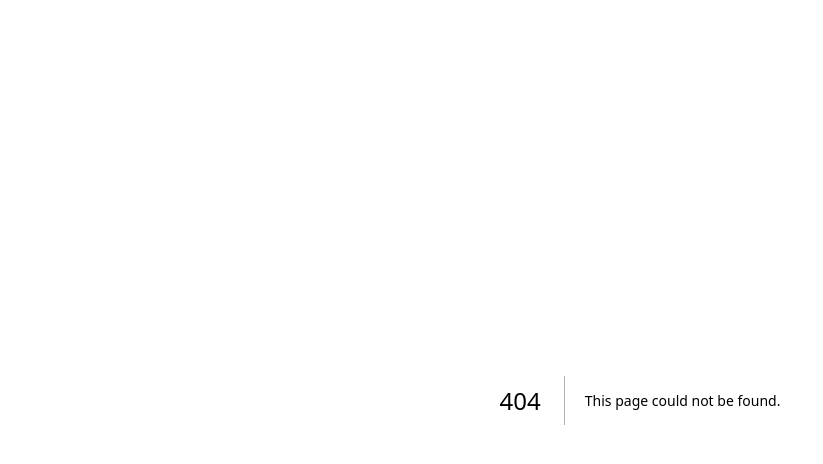
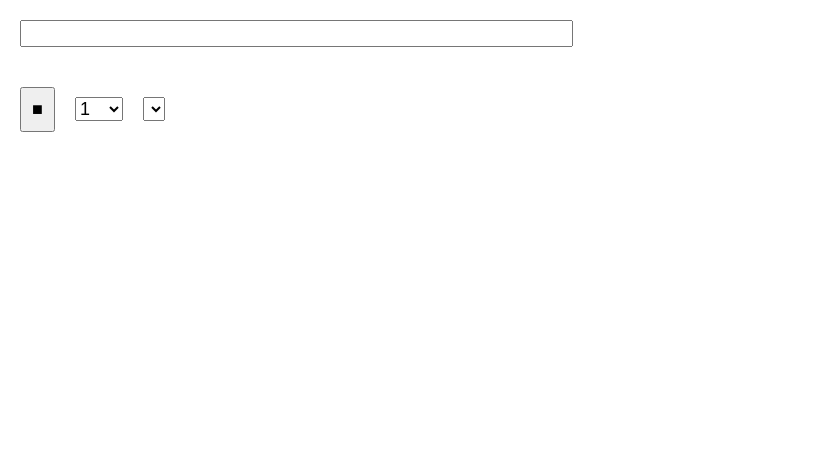
Before and after one commit to taeyoonwf/catchtext, a Next.js app: page /tts in a window 1280 px wide. Before the commit this address had no page. Shown: the top 464 px of the page, without its empty margins (0-823 px from the left). Built offline with nearby package versions, Linux system fonts and the light colour scheme.

Commit message:
tts test

```diff
--- /dev/null
+++ b/app/tts/layout.css
@@ -0,0 +1,24 @@
+.input-text {
+    color: black;
+    font-size: large;
+    margin: 20px;
+}
+
+.playBtn {
+    margin: 20px;
+    font-size: large;
+    padding: 10px;
+}
+
+.selectVoice {
+    font-size: large;
+}
+
+.selectSpeed {
+    font-size: large;
+    margin: 0px 20px 0px 0px;
+}
+
+.durationInfo {
+    margin: 0px 20px;
+}
--- /dev/null
+++ b/app/tts/page.tsx
@@ -0,0 +1,143 @@
+"use client"
+import './layout.css';
+import React, { useState, useEffect, useRef } from "react";
+
+export default function Home() {
+    const [text, setText] = useState("");
+    const [voices, setVoices] = useState<SpeechSynthesisVoice[]>([]); // = [];
+    const [voice, setVoice] = useState(-1);
+    const playingUtterance = useRef<SpeechSynthesisUtterance|undefined>(undefined);
+    const [isPlaying, setIsPlaying] = useState(false);
+    const [speed, setSpeed] = useState(1.0);
+    const [duration, setDuration] = useState(0.0);
+    const speeds: number[] = [0.7, 0.8, 0.9, 1.0, 1.2, 1.4, 1.6];
+    let playStartTime: Date = new Date();
+    let playEndTime: Date = new Date();
+    const speedConst: number = 1.45;
+
+    useEffect(() => {
+        const handleVoicesChanged = () => {
+            const availableVoices = window.speechSynthesis.getVoices();
+            console.log(availableVoices);
+            setVoices(availableVoices.sort((a, b) => {
+                const strA = a.lang + a.name;
+                const strB = b.lang + b.name;
+                if (strA.toUpperCase() < strB.toUpperCase())
+                    return -1;
+                if (strA.toUpperCase() > strB.toUpperCase())
+                    return 1;
+                return 0;
+            }));
+        };
+
+        // Set up the event listener
+        window.speechSynthesis.onvoiceschanged = handleVoicesChanged;
+
+        // Trigger voice loading
+        handleVoicesChanged();
+
+        // Cleanup
+        return () => {
+            window.speechSynthesis.onvoiceschanged = null;
+        };
+    }, []);
+    const handleTextChange = (e: React.FormEvent<HTMLInputElement>) => {
+        const { value } = e.currentTarget;
+        setText(value);
+        setDuration(0);
+    };
+
+    const handleSubmit = () => {}
+
+    const playTts = (e: React.MouseEvent<HTMLButtonElement>) => {
+        //console.log(playingUtterance);
+        if (playingUtterance.current !== undefined) {
+            playingUtterance.current = undefined;
+            // setPlayingUtterence(undefined);
+            window.speechSynthesis.cancel();
+            setIsPlaying(false);
+            return;
+        }
+        const anchor = e.target as HTMLAnchorElement;
+        const key = anchor.getAttribute('key');
+
+        if (voice === -1) {
+            console.log('Select a voice.');
+            return;
+        }
+        console.log(text + 'speed ' + speed);
+        const utterThis = new SpeechSynthesisUtterance(text);
+        utterThis.voice = voices[voice];
+        utterThis.rate = Math.pow(speed, 1.0 / speedConst);
+        utterThis.onstart = (ev: SpeechSynthesisEvent) => {
+            const curTarget: SpeechSynthesisUtterance = ev.currentTarget as SpeechSynthesisUtterance;
+            playingUtterance.current = curTarget;
+            setIsPlaying(true);
+            playStartTime = new Date();
+            console.log(`start ` + playStartTime);
+        }
+        utterThis.onend = (ev: SpeechSynthesisEvent) => {
+            const curTarget: SpeechSynthesisUtterance = ev.currentTarget as SpeechSynthesisUtterance;
+            //console.log('end1 : ');
+            //console.log(playingUtterance);
+            //console.log('end2 : ');
+            //console.log(curTarget);
+            if (playingUtterance.current === curTarget) {
+                //console.log('finished!');
+                playingUtterance.current = undefined;
+                playEndTime = new Date();
+                const duration: number = playEndTime.getTime() - playStartTime.getTime();
+                console.log(`Speech duration: ${duration} ms`);
+                setDuration(duration * Math.pow(curTarget.rate, speedConst));
+                console.log(`end ` + playEndTime);
+            }
+            setIsPlaying(false);
+        }
+        utterThis.onerror = (ev: SpeechSynthesisErrorEvent) => {
+            console.log(ev);
+        }
+        window.speechSynthesis.speak(utterThis);
+    }
+
+    const handleVoice = (e: React.FormEvent<HTMLSelectElement>) => {
+        const selectedIndex = e.currentTarget.selectedIndex;
+        //console.log(e.currentTarget.selectedIndex);
+        //setVoice()
+        setVoice(selectedIndex);
+    };
+
+    const handleSpeed = (e: React.FormEvent<HTMLSelectElement>) => {
+        const selectedIndex = e.currentTarget.selectedIndex;
+        setSpeed(speeds[selectedIndex]);
+    }
+
+    return (<>
+        <form onSubmit={handleSubmit}>
+            <input
+                className="input-text"
+                type="text"
+                value={text}
+                size={50}
+                onChange={handleTextChange}
+            />
+        </form>
+        {duration > 0 && <div className='durationInfo'>{Math.round(duration / 10) / 100}s</div>}
+        <button onClick={playTts} className='playBtn'>
+            {`${!isPlaying && text.length > 0 ? '▶' : '■'}`}
+        </button>
+        <select className='selectSpeed' onChange={handleSpeed} value={speed}>
+            {
+                speeds.map((val, index) => {
+                    return <option value={val} key={index}>{val}</option>
+                })
+            }
+        </select>
+        <select className='selectVoice' onChange={handleVoice} value={`${voice > -1 ? voices[voice].name : ''}`}>
+            {
+                voices.map((val, index) => {
+                    return <option value={val.name} key={index}>{val.lang} - {val.name}</option>
+                })
+            }
+        </select>
+    </>);
+}
```
